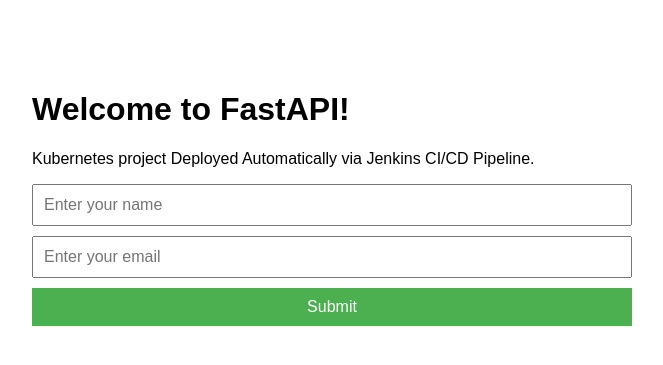
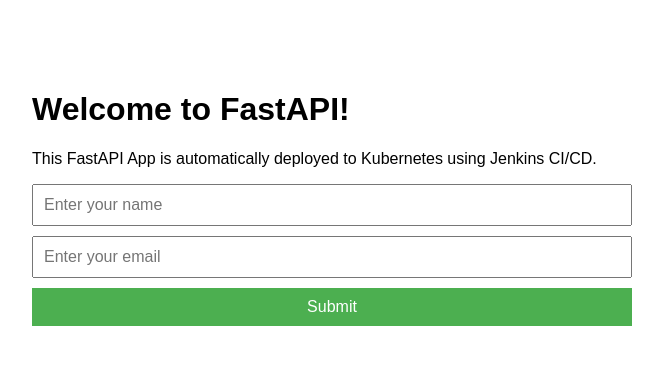
Before and after one commit to cojocloud/devops-k8s-jenkins, a FastAPI app: page / in a window 1280 px wide. Shown: the top 365 px of the page, without its empty margins (308-971 px from the left). Run offline with FastAPI, Linux system fonts and the light colour scheme.

Commit message:
updated html file

```diff
--- a/templates/form.html
+++ b/templates/form.html
@@ -33,7 +33,7 @@
 </head>
 <body>
     <h1>Welcome to FastAPI!</h1>
-    <p>Kubernetes project Deployed Automatically via Jenkins CI/CD Pipeline.</p>
+    <p>This FastAPI App is automatically deployed to Kubernetes using Jenkins CI/CD.</p>
     <form method="post" action="/submit">
         <input type="text" name="name" placeholder="Enter your name" required>
         <input type="email" name="email" placeholder="Enter your email" required>
```
